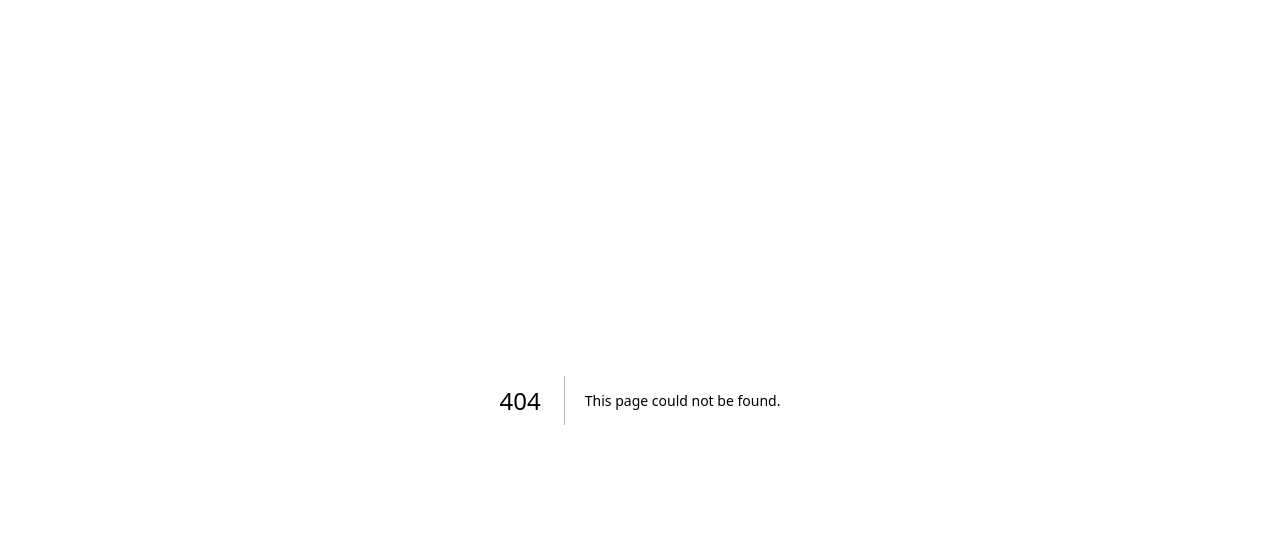
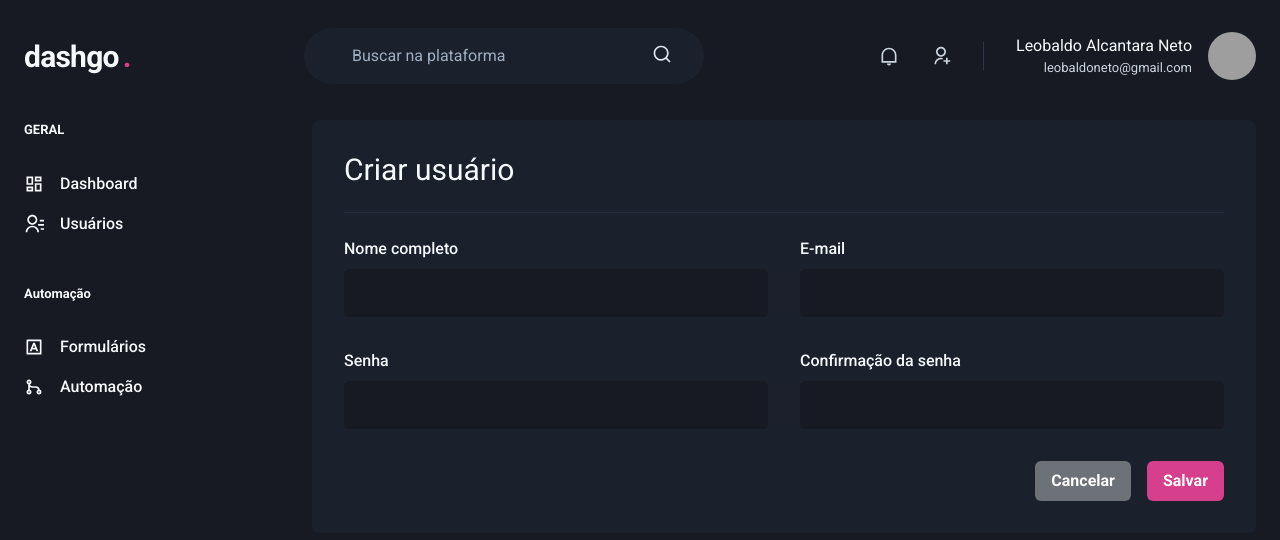
Before and after one commit to leobaldoneto/dashgo, a Next.js app: page /users/create in a window 1280 px wide. Before the commit this address had no page. Shown: the top 540 px of the page. Built offline with nearby package versions, Linux system fonts and the light colour scheme; grey boxes are pictures that could not be loaded.

Commit message:
feat(pages): Add crate users page structure.

```diff
--- /dev/null
+++ b/src/pages/users/create.tsx
@@ -0,0 +1,40 @@
+import { Box, Button, Divider, Flex, Heading, HStack, SimpleGrid, VStack } from "@chakra-ui/react";
+import Input from "../../components/form/input";
+import Header from "../../components/Header";
+import Sidebar from "../../components/Sidebar";
+
+export default function CreateUser() {
+  return (
+    <Box>
+      <Header />
+
+      <Flex w='100%' my='6' maxWidth={1480} mx='auto' px='6'>
+        <Sidebar />
+
+        <Box flex='1' borderRadius={8} bg='gray.800' p='8'>
+          <Heading size='lg' fontWeight='normal' >Criar usuário</Heading>
+
+          <Divider my='6' borderColor='gray.700'></Divider>
+
+          <VStack spacing='8' >
+            <SimpleGrid minChildWidth='240px' spacing='8' w='100%'>
+              <Input name='name' label='Nome completo' />
+              <Input name='email' label='E-mail' />
+            </SimpleGrid>
+            <SimpleGrid minChildWidth='240px' spacing='8' w='100%'>
+              <Input name='password' type='password' label='Senha' />
+              <Input name='password_confirmation' type='password' label='Confirmação da senha' />
+            </SimpleGrid>
+          </VStack>
+
+          <Flex mt='8' justify='flex-end'>
+            <HStack spacing='4'>
+              <Button colorScheme='whiteAlpha'>Cancelar</Button>
+              <Button colorScheme='pink'>Salvar</Button>
+            </HStack>
+          </Flex>
+        </Box>
+      </Flex>
+    </Box>
+  )
+}
```
